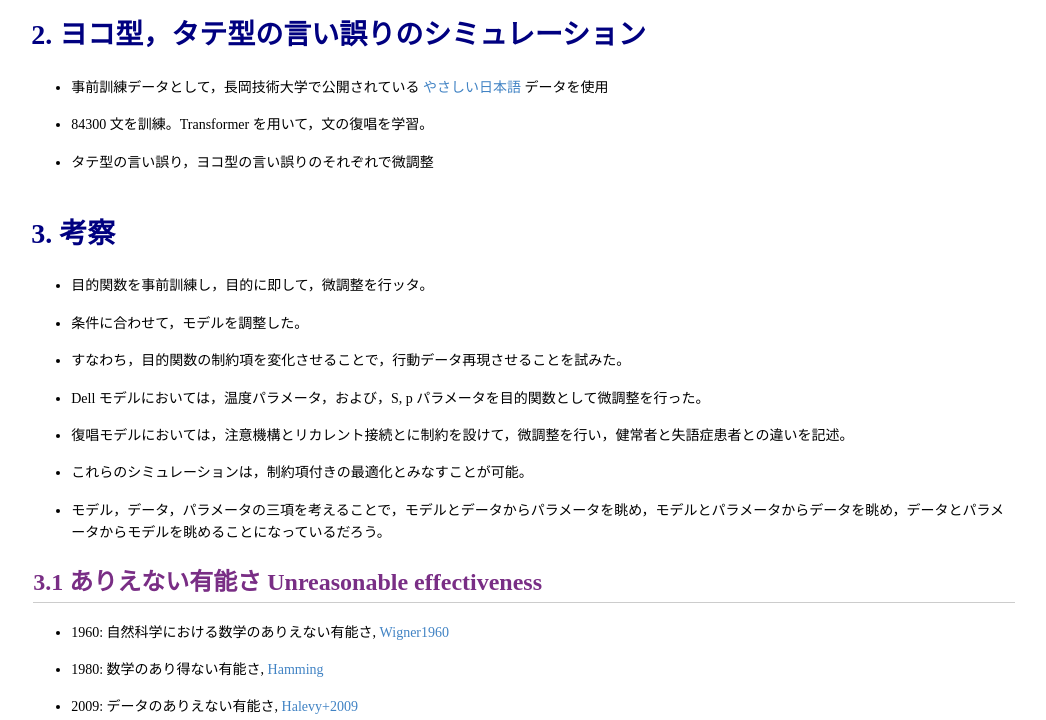
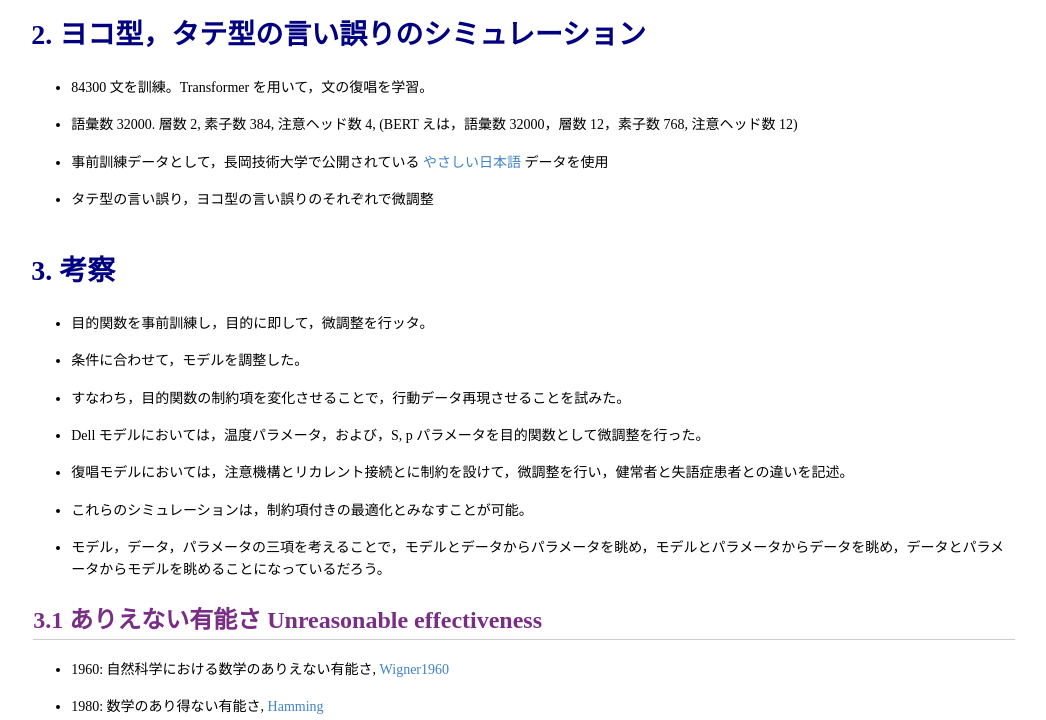
Before and after one commit to project-ccap/project-ccap.github.io, a Jekyll site: the page built from 2023DaSiC/2023asakawa_dasic3.md, in a window 1280 px wide and 900 px high, scrolled down 5315 px, cut to the strip 180-900 px from the top of the window. Shown: the whole strip, without its empty margins (116-1162 px from the left). Built offline with Jekyll 4.4.1, drawn with Linux system fonts in a browser that asks for light colours.

Commit message:
Add files via upload

```diff
--- a/2023DaSiC/2023asakawa_dasic3.md
+++ b/2023DaSiC/2023asakawa_dasic3.md
@@ -134,8 +134,9 @@ Accuracy on the outputs on the deliberately bad control model (an unconditioned
 
 # 2. ヨコ型，タテ型の言い誤りのシミュレーション
 
+* 84300 文を訓練。Transformer を用いて，文の復唱を学習。
+* 語彙数 32000. 層数 2, 素子数 384, 注意ヘッド数 4, (BERT えは，語彙数 32000，層数 12，素子数 768, 注意ヘッド数 12)
 * 事前訓練データとして，長岡技術大学で公開されている [やさしい日本語](http://www4414uj.sakura.ne.jp/Yasanichi/) データを使用
-* 84300 文を訓練。Transformer を用いて，文の復唱を学習。
 * タテ型の言い誤り，ヨコ型の言い誤りのそれぞれで微調整
 
 
```
